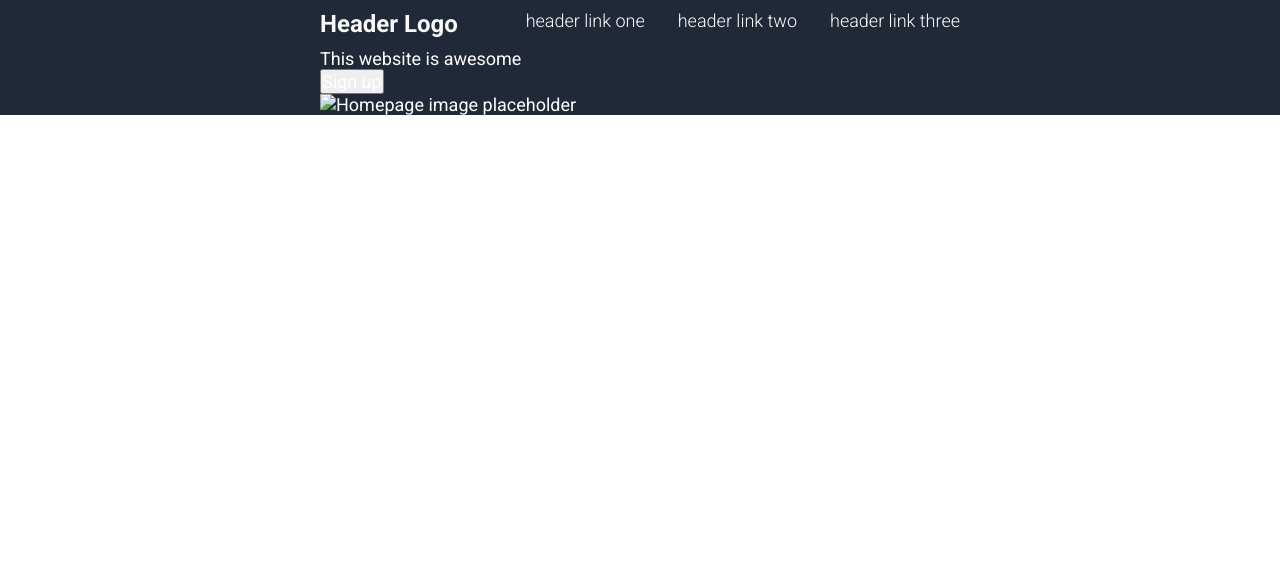
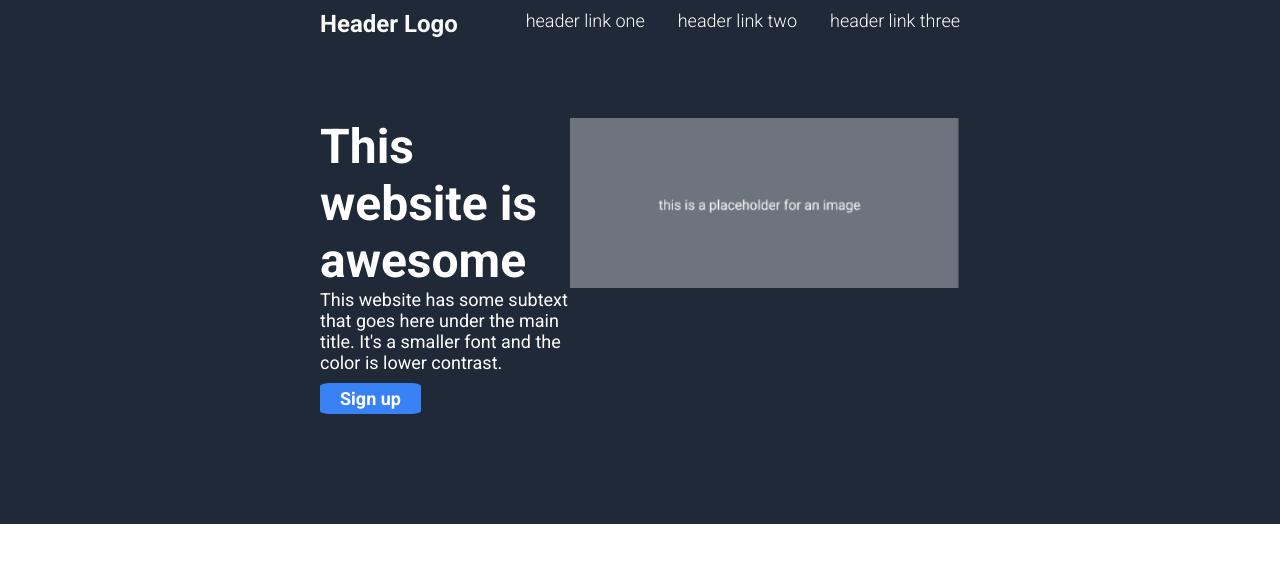
Before and after one commit to aschwimm/odin-webpage, a plain HTML site: page index.html in a window 1280 px wide. Drawn offline with Linux system fonts and the light colour scheme.

Commit message:
Complete styling for hero section of webpage
Add correct font-size, color, and font-weight to hero description section
Increase width of img tag to fill 100% of its container
Change background of sign-up button to #3882F6 and add the pseudo-class
to change to #2F6ACA on hover

```diff
--- a/index.html
+++ b/index.html
@@ -21,10 +21,10 @@
             <div class="header-hero">
                 <div class="header-description">
                     <div class="header-title">This website is awesome</div>
-                    <div class="header-subtext"></div>
+                    <div class="header-subtext">This website has some subtext that goes here under the main title. It's a smaller font and the color is lower contrast.</div>
                     <div class="header-signup"><button class="header-button">Sign up</button></div>
                 </div>
-                <div class="header-image"><img src="" alt="Homepage image placeholder"></div>
+                <div class="header-image"><img id="header-image" src="./images/image-placeholder.png" alt="Homepage image placeholder"></div>
             </div>
         </div>
     </div>
--- a/styles.css
+++ b/styles.css
@@ -15,6 +15,7 @@
 }
 .header-content {
     width: 50%;
+    padding-bottom: 100px;
 }
 .header-nav {
     display: flex;
@@ -33,3 +34,34 @@
     color: #e5e7eb;
     font-weight: 300;
 }
+.header-image {
+    flex-basis: 500px;
+}
+#header-image {
+    width: 100%;
+}
+.header-hero {
+    display: flex;
+    margin-top: 80px;
+}
+.header-description {
+    margin: 0 auto 0 0;
+    width: 50%;
+}
+
+.header-title {
+    font-size: 48px;
+    font-weight: bolder;
+}
+.header-button {
+    background-color: #3882f6;
+    padding: 5px 20px;
+    border-radius: 10%;
+    border: none;
+    margin: 10px 0;
+    cursor: pointer;
+    font-weight: bolder;
+}
+.header-button:hover {
+    background-color: #2f6aca;
+}
```
